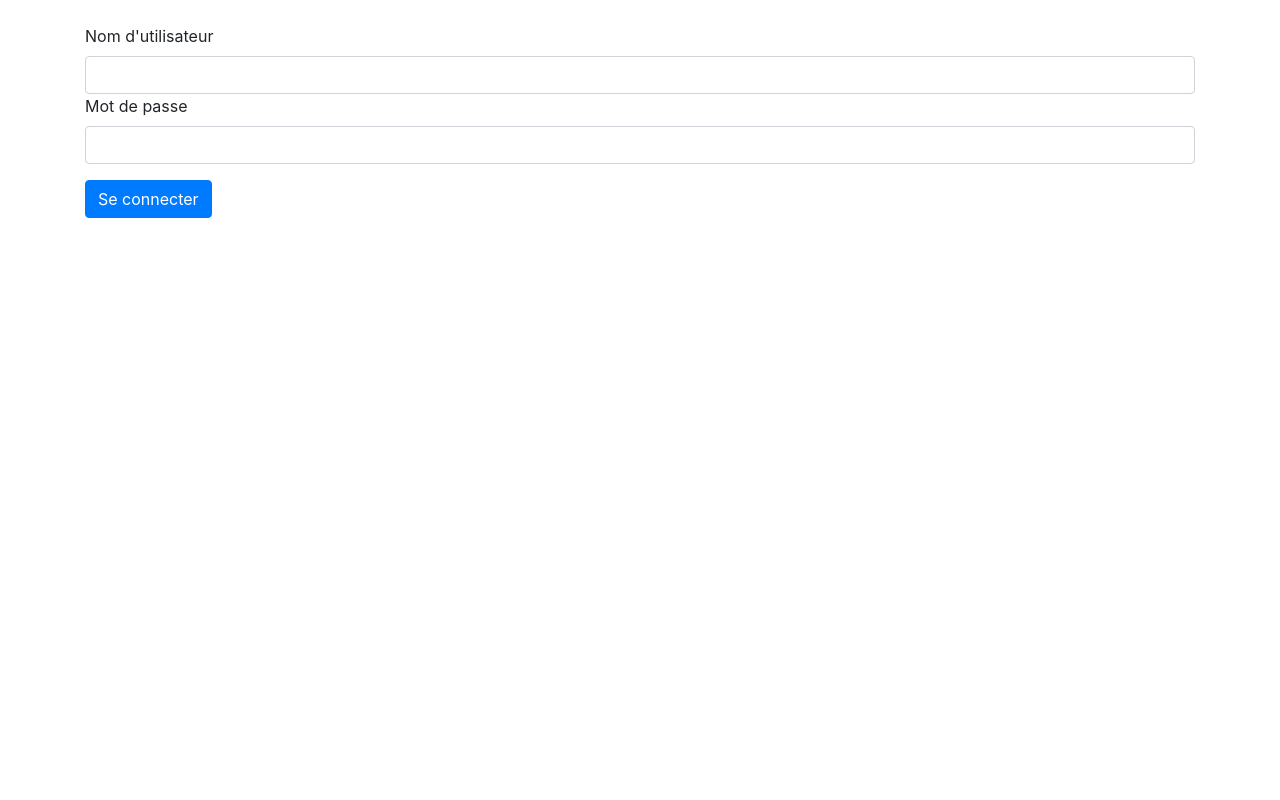
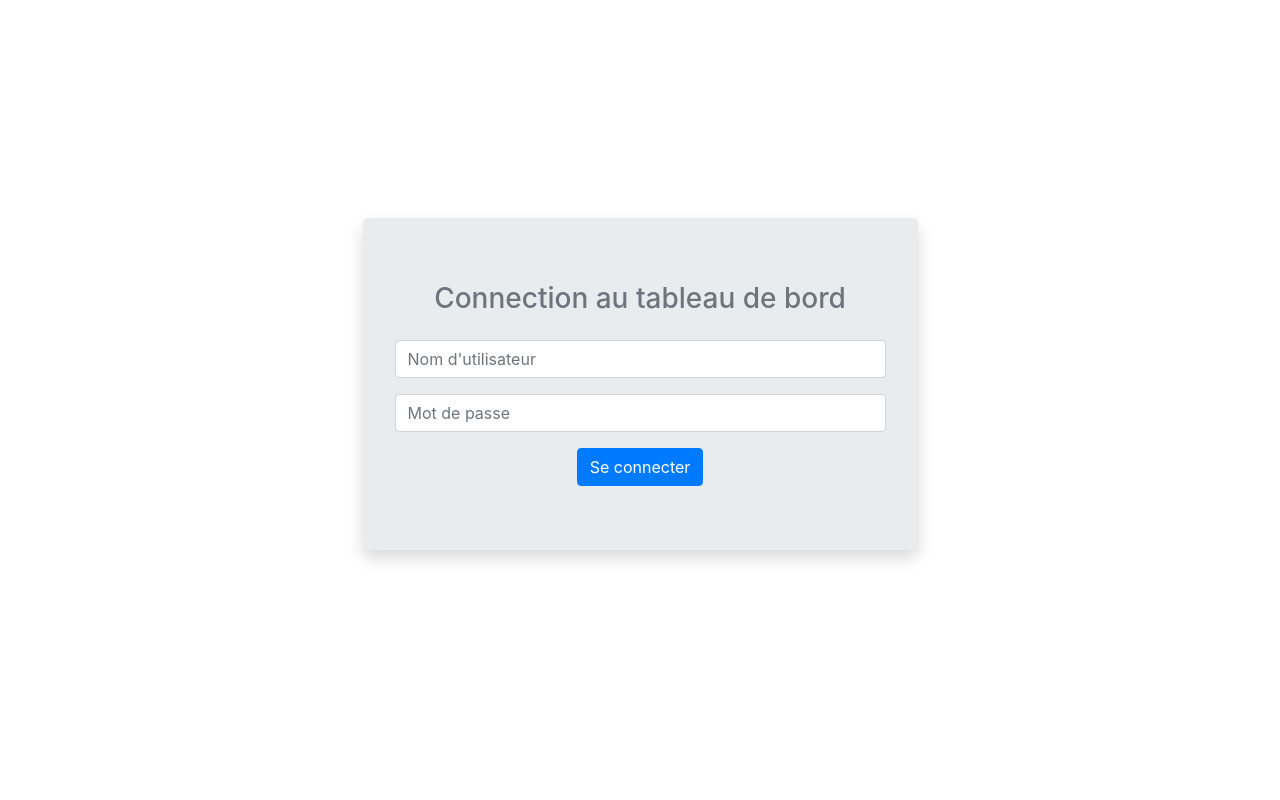
Before and after one commit to audevald/Reservation_v2, a Symfony app: template templates/security/login.html.twig in a window 1280 px wide. Run offline with Twig, Linux system fonts and the light colour scheme; the template is opened without the code that fills it, so the values that code supplies are empty; some libraries are stand-ins or nearby versions.

Commit message:
design login

```diff
--- a/templates/security/login.html.twig
+++ b/templates/security/login.html.twig
@@ -3,8 +3,9 @@
 {% block title 'Se connecter' %}
 
 {% block body %}
-	<div class="container mt-4">
-
+	<div class="container d-flex align-items-center justify-content-center" style="height: 100vh">
+		<div class="jumbotron shadow text-center" style="width:50%">
+				<h3 class="text-muted mb-4">Connection au tableau de bord</h3 class="mb-4">
 				{% if error %}
 					<div class="alert alert-danger">
 						{{ error.messageKey | trans(error.messagedata, 'security') }}
@@ -12,16 +13,18 @@
 				{% endif %}
 				<form action="{{ path('login') }}" method="post">
 					<div class="from-group">
-				<label for="username">Nom d'utilisateur</label>
-				<input type="text" id="username" name="_username" class="form-control" value="{{ last_username }}">
+						<input type="text" name="_username" class="form-control mb-3" placeholder="Nom d'utilisateur" value="{{ last_username }}">
 					</div>
 					<div class="form-group">
-				<label for="password">Mot de passe</label>
-				<input type="password" id="password" name="_password" class="form-control">
+						<input type="password"  name="_password" class="form-control" placeholder="Mot de passe">
 					</div>
 
 					<button type="submit" class="btn btn-primary">Se connecter</button>
 				</form>
+
+
+		</div>
+
 	</div>
 
 {% endblock %}
```
Lines whose indentation alone changed are shown as unchanged.
